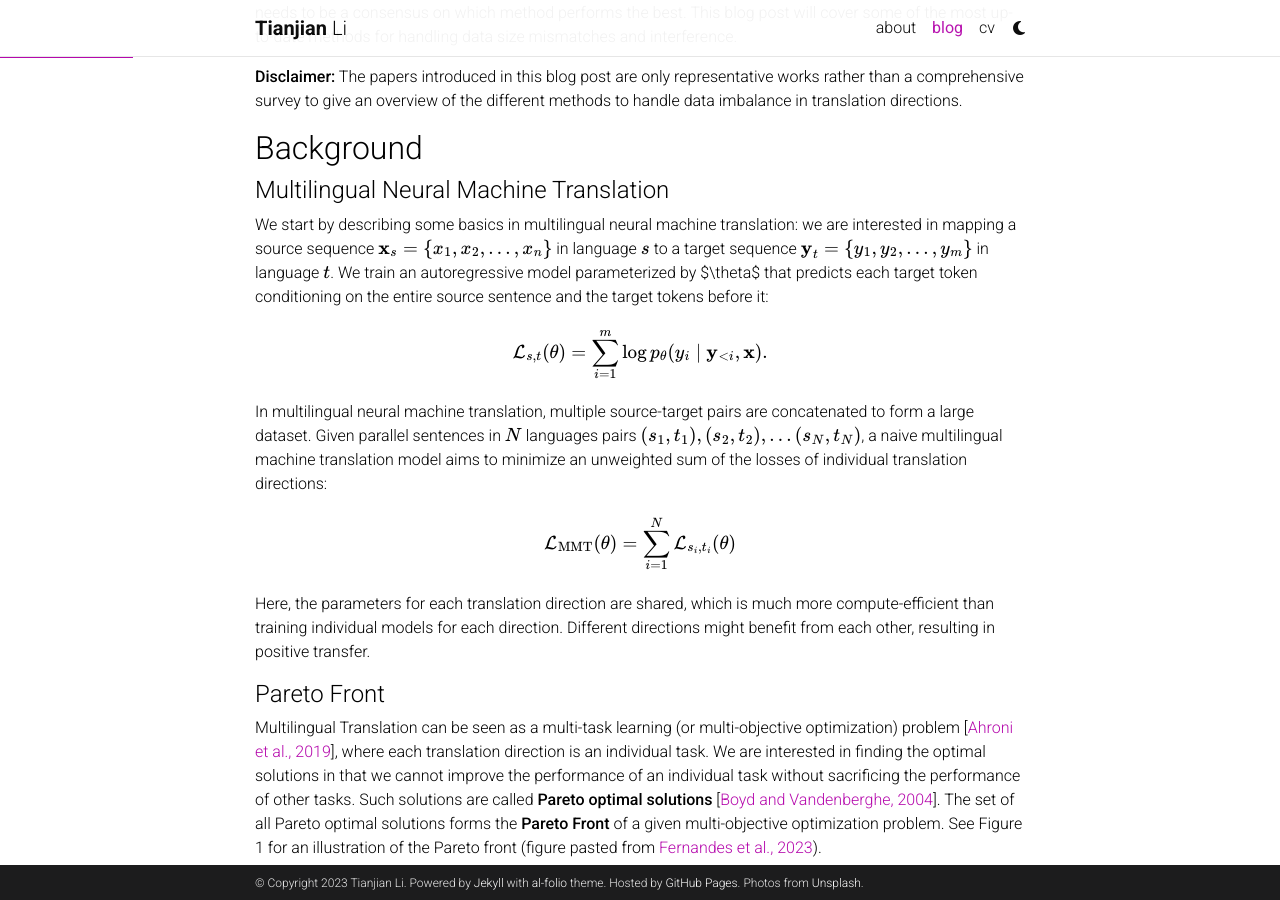
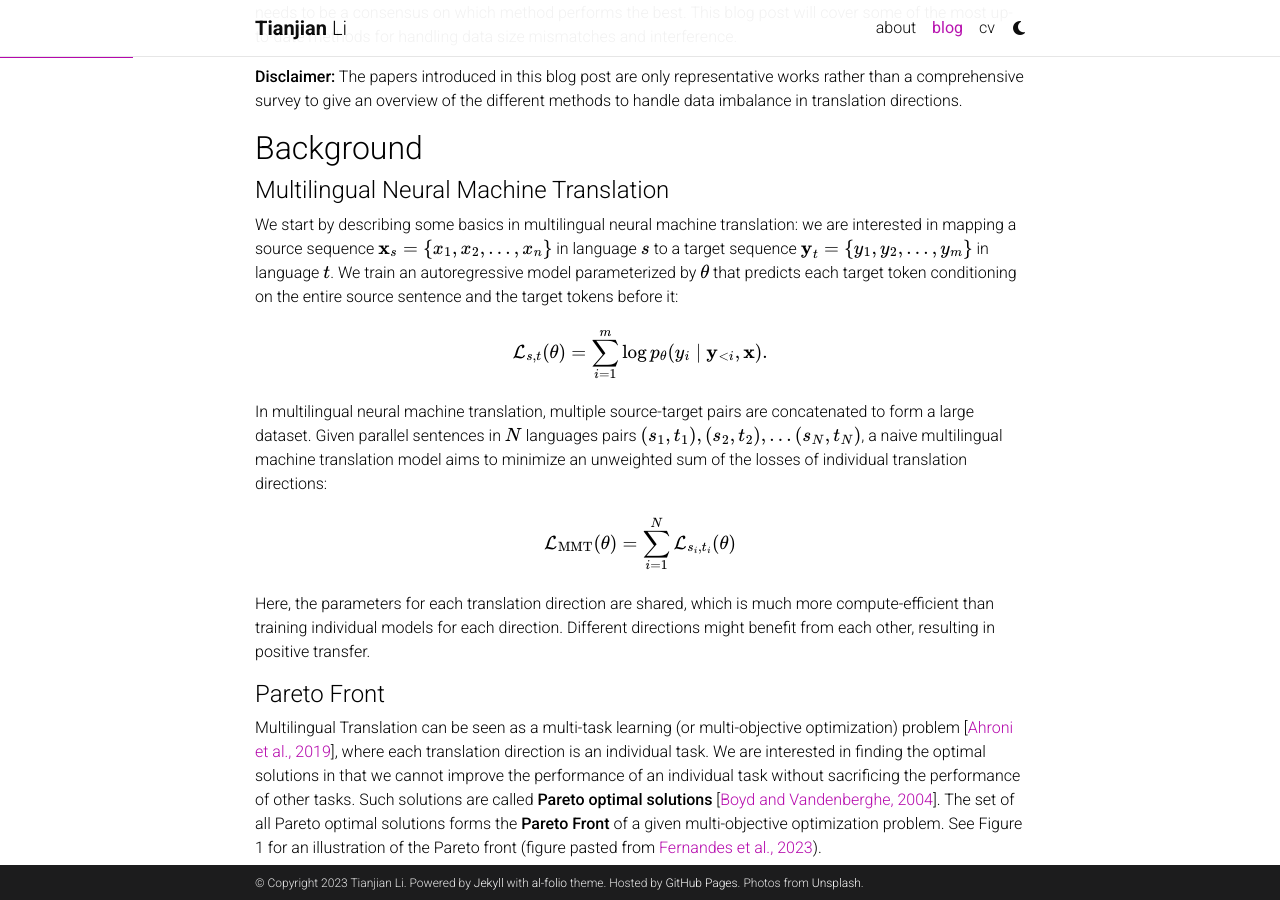
Before and after one commit to tianjianl/tianjianl.github.io, a Jekyll site: the page built from _posts/2023-11-08-mnmt.md, in a window 1280 px wide and 900 px high, scrolled down 588 px. Built offline with Jekyll 4.4.1, drawn with Linux system fonts in a browser that asks for light colours; full-size pictures stand in for the smaller copies a plugin makes; comment, search, counter and statistics services are not loaded; a style sheet for code colours, icons or effects is not loaded.

Commit message:
fixed typo

```diff
--- a/_posts/2023-11-08-mnmt.md
+++ b/_posts/2023-11-08-mnmt.md
@@ -20,7 +20,7 @@ This blog post aims to give an overview of the two approaches for handling imbal
 
 #### Multilingual Neural Machine Translation
 
-We start by describing some basics in multilingual neural machine translation: we are interested in mapping a source sequence $$\textbf{x}_s = \{x_1, x_2, ..., x_n\}$$ in language $$s$$ to a target sequence $$\textbf{y}_t = \{y_1, y_2, ..., y_m\}$$ in language $$t$$. We train an autoregressive model parameterized by $\theta$ that predicts each target token conditioning on the entire source sentence and the target tokens before it:
+We start by describing some basics in multilingual neural machine translation: we are interested in mapping a source sequence $$\textbf{x}_s = \{x_1, x_2, ..., x_n\}$$ in language $$s$$ to a target sequence $$\textbf{y}_t = \{y_1, y_2, ..., y_m\}$$ in language $$t$$. We train an autoregressive model parameterized by $$\theta$$ that predicts each target token conditioning on the entire source sentence and the target tokens before it:
 
 $$ \mathcal{L}_{s,t}(\theta) = \sum_{i=1}^m \log p_\theta(y_i \mid \mathbf{y}_{<i}, \mathbf{x}).$$
 
```
